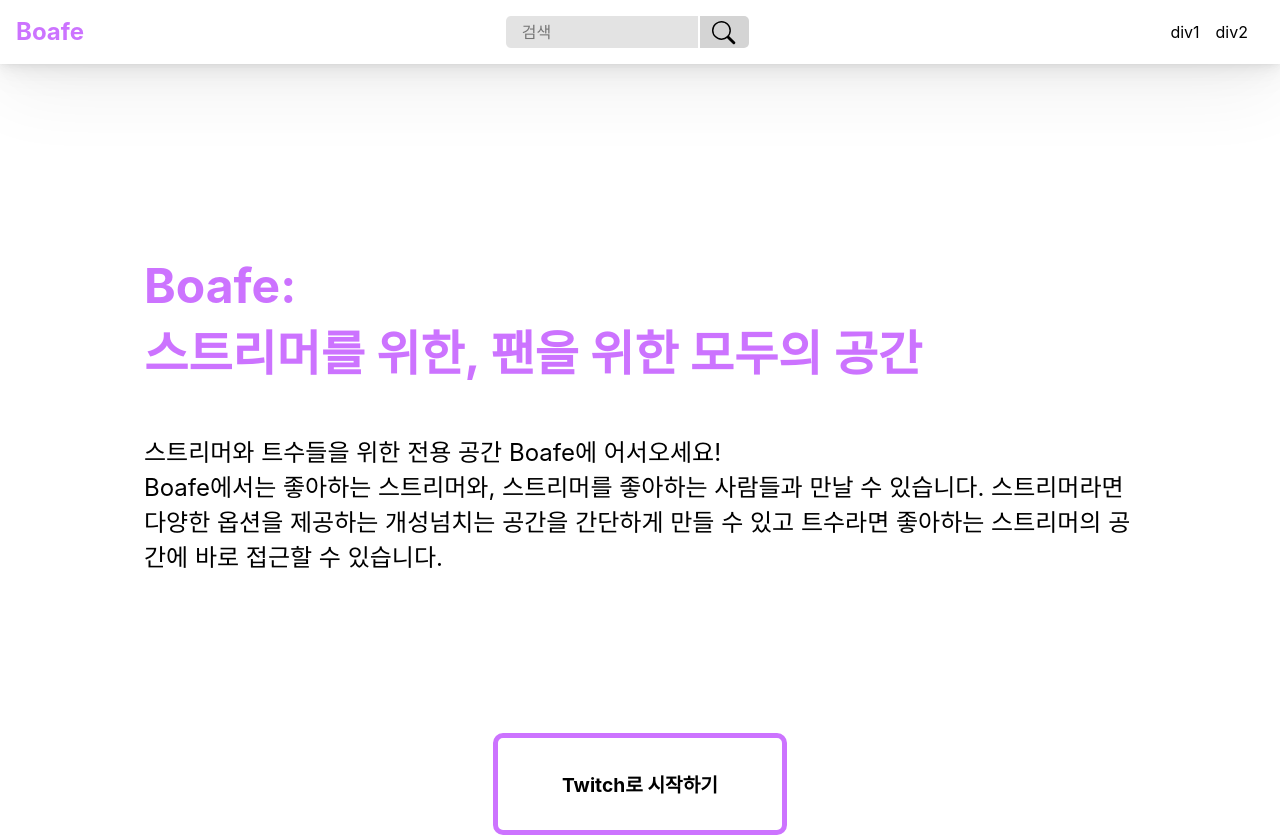
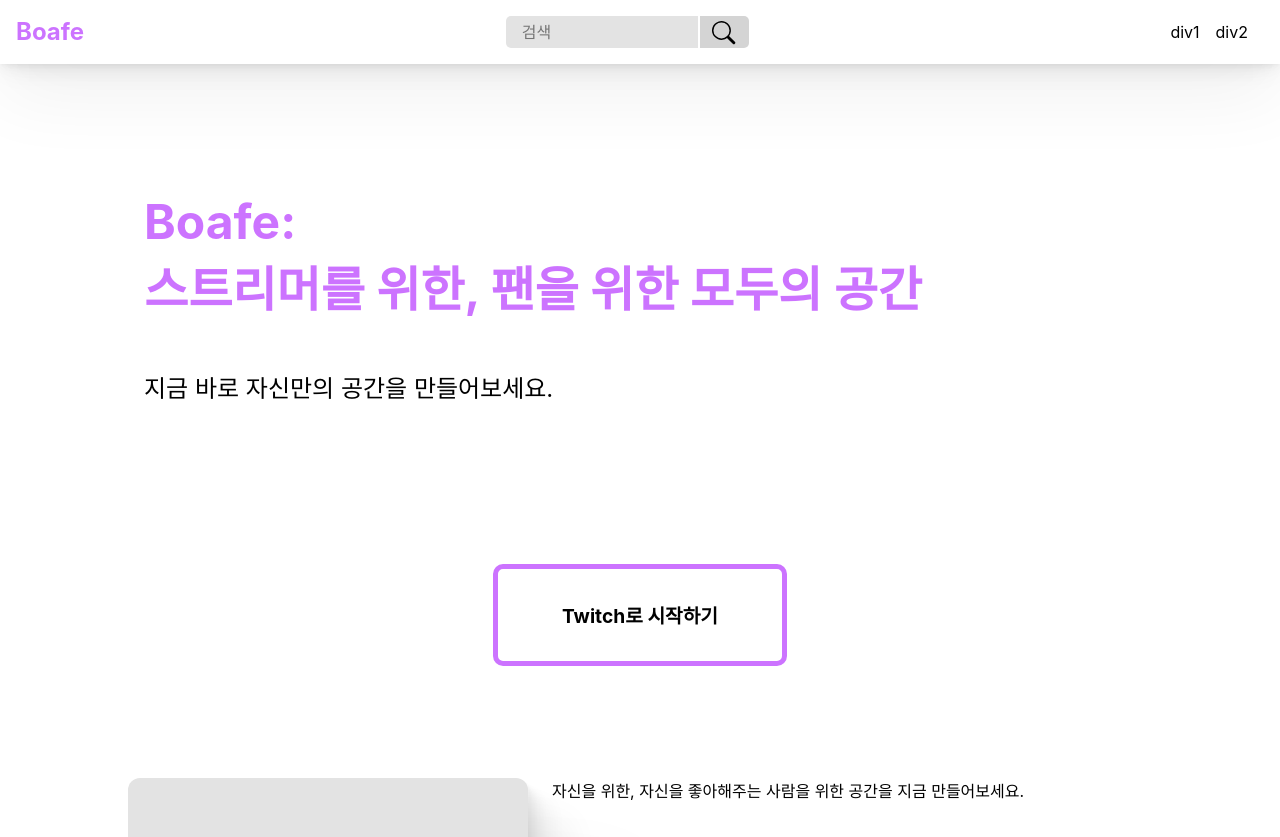
Before and after one commit to 5tarlight/broafe, a Next.js app: page / in a window 1280 px wide. Shown: the top 837 px of the page. Built offline with nearby package versions, Linux system fonts and the light colour scheme.

Commit message:
fix header to top

```diff
--- a/components/header/Header.style.ts
+++ b/components/header/Header.style.ts
@@ -4,11 +4,16 @@ import styled from "styled-components";
 export const HeaderStyle = styled.header`
   width: 100%;
   display: flex;
-  box-shadow: 0px 0.6px 2.2px rgba(0, 0, 0, 0.02),
-    0px 1.4px 5.3px rgba(0, 0, 0, 0.028), 0px 2.6px 10px rgba(0, 0, 0, 0.035),
-    0px 4.7px 17.9px rgba(0, 0, 0, 0.042), 0px 8.8px 33.4px rgba(0, 0, 0, 0.05),
-    0px 21px 80px rgba(0, 0, 0, 0.07);
+  box-shadow: 0px 0.7px 2.2px rgba(0, 0, 0, 0.02),
+    0px 1.6px 5.3px rgba(0, 0, 0, 0.028), 0px 3px 10px rgba(0, 0, 0, 0.035),
+    0px 5.4px 17.9px rgba(0, 0, 0, 0.042), 0px 10px 33.4px rgba(0, 0, 0, 0.05),
+    0px 24px 80px rgba(0, 0, 0, 0.07);
   justify-content: space-between;
+
+  position: fixed;
+  top: 0;
+  left: 0;
+  background-color: ${({ theme }) => theme.colors.background};
 
   height: 4rem;
   line-height: calc(4rem / 2);
--- a/pages/index.tsx
+++ b/pages/index.tsx
@@ -35,12 +35,7 @@ const Index: NextPage = () => {
           </svg>
         </IndexPlatformLogoStyle> */}
         <IndexSubTitleStyle>
-          스트리머와 트수들을 위한 전용 공간 Boafe에 어서오세요!
-          <br />
-          Boafe에서는 좋아하는 스트리머와, 스트리머를 좋아하는 사람들과 만날 수
-          있습니다. 스트리머라면 다양한 옵션을 제공하는 개성넘치는 공간을
-          간단하게 만들 수 있고 트수라면 좋아하는 스트리머의 공간에 바로 접근할
-          수 있습니다.
+          지금 바로 자신만의 공간을 만들어보세요.
         </IndexSubTitleStyle>
 
         <IndexLetsGoContainerStyle>
```
